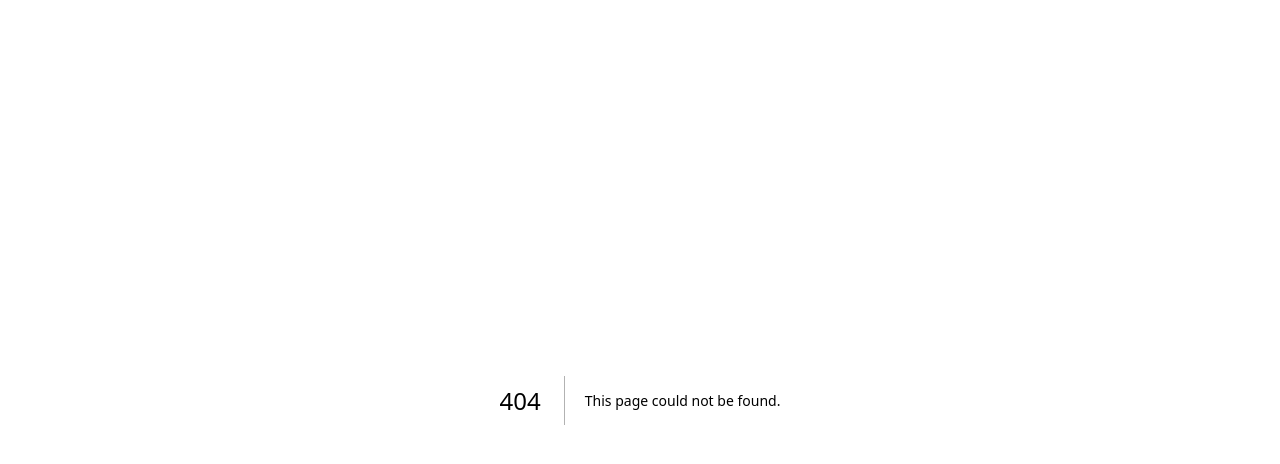
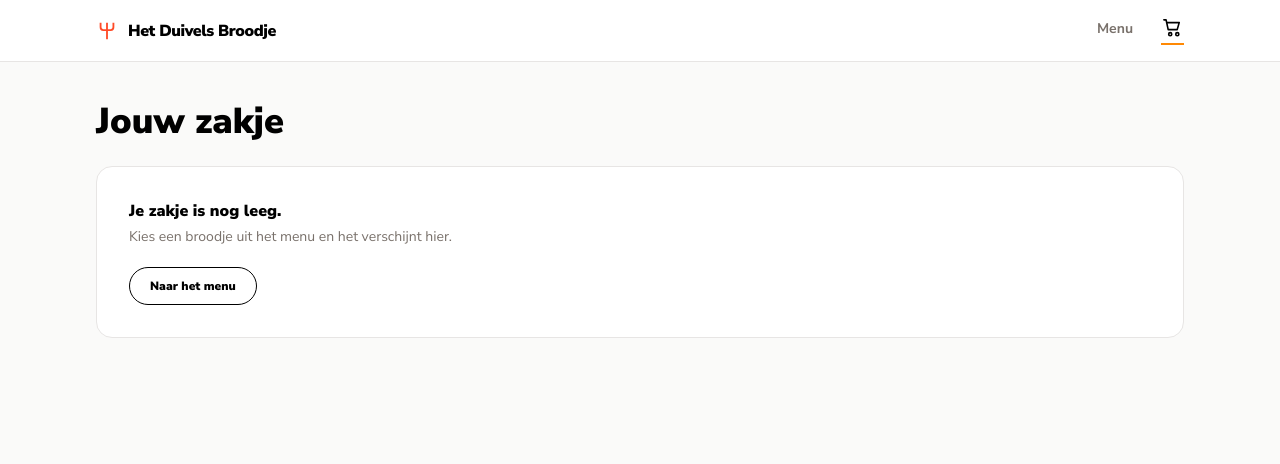
Before and after one commit to AE-nv/fee-intro, a Next.js app: page /cart in a window 1280 px wide. Before the commit this address had no page. Shown: the top 464 px of the page. Built offline with nearby package versions, Linux system fonts and the light colour scheme.

Commit message:
add shopping basket page

```diff
--- /dev/null
+++ b/src/app/cart/page.tsx
@@ -0,0 +1,92 @@
+"use client";
+
+import Link from "next/link";
+import { Button } from "@/components/Button";
+import { CartLine } from "@/components/CartLine";
+import { useShoppingCart } from "@/components/ShoppingCartProvider";
+import { sandwiches } from "@/data/sandwiches";
+import { formatPrice } from "@/util/formatPrice";
+
+export default function CartPage() {
+  const { basket, itemCount, addToBasket, removeFromBasket } =
+    useShoppingCart();
+
+  const lines = Object.entries(basket).flatMap(([id, quantity]) => {
+    const sandwich = sandwiches.find((sandwich) => sandwich.id === id);
+    return sandwich ? { sandwich, quantity } : [];
+  });
+
+  const total = lines.reduce(
+    (sum, line) => sum + line.sandwich.price * line.quantity,
+    0,
+  );
+
+  return (
+    <main className="flex flex-1 flex-col">
+      <div className="mx-auto w-full max-w-6xl px-5 py-8 lg:px-8 lg:py-10">
+        <h1 className="text-3xl font-black lg:text-4xl">Jouw zakje</h1>
+
+        {lines.length === 0 ? (
+          <div className="mt-6 rounded-2xl border border-stone-200 bg-white p-8">
+            <p className="font-black">Je zakje is nog leeg.</p>
+            <p className="mt-1 text-sm text-stone-500">
+              Kies een broodje uit het menu en het verschijnt hier.
+            </p>
+            <Link
+              href="/"
+              className="mt-5 inline-flex rounded-full border border-black px-5 py-2.5 text-xs font-black text-black transition-colors hover:bg-black hover:text-white"
+            >
+              Naar het menu
+            </Link>
+          </div>
+        ) : (
+          <>
+            <p className="mt-1 text-sm text-stone-500">
+              {itemCount} {itemCount === 1 ? "broodje" : "broodjes"} · levering
+              op kantoor
+            </p>
+
+            <div className="mt-5 grid items-start gap-8 lg:grid-cols-[1fr_360px]">
+              <div className="flex flex-col gap-4">
+                <ul className="divide-y divide-stone-200 overflow-hidden rounded-2xl border border-stone-200 bg-white">
+                  {lines.map((line) => (
+                    <CartLine
+                      key={line.sandwich.id}
+                      sandwich={line.sandwich}
+                      quantity={line.quantity}
+                      onIncrease={() => addToBasket(line.sandwich.id)}
+                      onDecrease={() => removeFromBasket(line.sandwich.id)}
+                    />
+                  ))}
+                </ul>
+
+                <Link
+                  href="/"
+                  className="inline-flex self-start rounded-full border border-black px-5 py-2.5 text-xs font-black text-black transition-colors hover:bg-black hover:text-white"
+                >
+                  Verder shoppen
+                </Link>
+              </div>
+
+              <div className="flex flex-col gap-4 rounded-2xl border border-stone-200 bg-white p-6">
+                <h2 className="text-lg font-black">Overzicht</h2>
+                <div className="flex items-baseline justify-between">
+                  <span className="font-black">Totaal</span>
+                  <span className="text-2xl font-black">
+                    {formatPrice(total)}
+                  </span>
+                </div>
+                <Button size="md" fullWidth>
+                  Naar afrekenen
+                </Button>
+                <p className="text-xs leading-normal text-stone-400">
+                  Bestel voor 10u30, dan leveren we vandaag op kantoor.
+                </p>
+              </div>
+            </div>
+          </>
+        )}
+      </div>
+    </main>
+  );
+}
--- a/src/app/layout.tsx
+++ b/src/app/layout.tsx
@@ -1,5 +1,7 @@
 import type { Metadata } from "next";
 import { Nunito_Sans } from "next/font/google";
+import { Header } from "@/components/Header";
+import { ShoppingCartProvider } from "@/components/ShoppingCartProvider";
 import "./globals.css";
 
 const nunitoSans = Nunito_Sans({
@@ -17,7 +19,13 @@ export const metadata: Metadata = {
 export default function RootLayout({ children }: LayoutProps<"/">) {
   return (
     <html lang="nl" className={`${nunitoSans.variable} h-full antialiased`}>
-      <body className="min-h-full flex flex-col font-sans">{children}</body>
+      <body className="flex min-h-full flex-col bg-stone-50 font-sans">
+        {/* The cart lives here, above the routes, so it survives navigation. */}
+        <ShoppingCartProvider>
+          <Header />
+          {children}
+        </ShoppingCartProvider>
+      </body>
     </html>
   );
 }
--- a/src/app/page.tsx
+++ b/src/app/page.tsx
@@ -1,29 +1,14 @@
 "use client";
 
-import { useState } from "react";
-import { Header } from "@/components/Header";
 import { Hero } from "@/components/Hero";
 import { SandwichCard } from "@/components/SandwichCard";
+import { useShoppingCart } from "@/components/ShoppingCartProvider";
 import { sandwiches } from "@/data/sandwiches";
 
 export default function Home() {
-  // The one source of truth: how many of each sandwich is in the basket.
-  const [basket, setBasket] = useState<Record<string, number>>({});
-
-  function addToBasket(id: string) {
-    setBasket((current) => ({ ...current, [id]: (current[id] ?? 0) + 1 }));
-  }
-
-  // Derived from the basket, never stored separately.
-  const itemCount = Object.values(basket).reduce(
-    (total, qty) => total + qty,
-    0,
-  );
+  const { addToBasket } = useShoppingCart();
 
   return (
-    <div className="flex flex-1 flex-col bg-stone-50">
-      <Header cartCount={itemCount} />
-
     <main className="flex flex-1 flex-col">
       <Hero />
 
@@ -54,6 +39,5 @@ export default function Home() {
         </div>
       </section>
     </main>
-    </div>
   );
 }
--- /dev/null
+++ b/src/components/CartLine.tsx
@@ -0,0 +1,71 @@
+import Image from "next/image";
+import { Button } from "@/components/Button";
+import { Tag } from "@/components/Tag";
+import type { Sandwich } from "@/data/sandwiches";
+import { formatPrice } from "@/util/formatPrice";
+
+type Props = {
+  sandwich: Sandwich;
+  quantity: number;
+  onIncrease: () => void;
+  onDecrease: () => void;
+};
+
+export function CartLine({
+  sandwich,
+  quantity,
+  onIncrease,
+  onDecrease,
+}: Props) {
+  return (
+    <li className="flex flex-wrap items-center gap-4 p-4">
+      <Image
+        src={sandwich.image}
+        alt={`Broodje ${sandwich.name}`}
+        width={800}
+        height={300}
+        className="h-18 w-18 flex-none rounded-xl object-cover"
+      />
+
+      <div className="flex min-w-40 flex-1 flex-col gap-1">
+        <div className="flex items-center gap-2">
+          <span className="font-black">{sandwich.name}</span>
+          {!!sandwich.tag && (
+            <Tag variant={sandwich.tag === "Pikant" ? "accent" : "neutral"}>
+              {sandwich.tag}
+            </Tag>
+          )}
+        </div>
+        <span className="text-xs text-stone-500">
+          {formatPrice(sandwich.price)} per stuk
+        </span>
+      </div>
+
+      <div className="flex items-center gap-0.5 rounded-full border border-stone-200 bg-stone-50 p-1">
+        <Button
+          variant="neutral"
+          size="icon"
+          onClick={onDecrease}
+          label={`Eén ${sandwich.name} minder`}
+        >
+          −
+        </Button>
+        <span className="min-w-7 text-center text-sm font-black">
+          {quantity}
+        </span>
+        <Button
+          variant="dark"
+          size="icon"
+          onClick={onIncrease}
+          label={`Eén ${sandwich.name} meer`}
+        >
+          +
+        </Button>
+      </div>
+
+      <span className="w-20 text-right font-black">
+        {formatPrice(sandwich.price * quantity)}
+      </span>
+    </li>
+  );
+}
--- a/src/components/Header.tsx
+++ b/src/components/Header.tsx
@@ -1,35 +1,43 @@
+"use client";
+
 import Image from "next/image";
+import Link from "next/link";
+import { usePathname } from "next/navigation";
+import { useShoppingCart } from "@/components/ShoppingCartProvider";
 
-type Props = {
-  cartCount: number;
-};
+export function Header() {
+  const pathname = usePathname();
+  const { itemCount } = useShoppingCart();
 
-export function Header({ cartCount }: Props) {
+  const active = "border-b-2 border-orange-400 pb-1 text-black";
+  const inactive = "pb-1 text-stone-500";
+
   return (
     <header className="sticky top-0 z-10 border-b border-stone-200 bg-white">
       <div className="mx-auto flex w-full max-w-6xl items-center justify-between px-5 py-3 lg:px-8 lg:py-4">
-        <div className="flex items-center gap-2.5">
+        <Link href="/" className="flex items-center gap-2.5">
           <Image src="/icons/logo.svg" alt="" width={22} height={22} />
           <span className="text-base font-black tracking-tight">
             Het Duivels Broodje
           </span>
-        </div>
+        </Link>
 
         <nav className="flex items-center gap-7 text-sm font-bold">
-          <span className="border-b-2 border-orange-400 pb-1 text-black">
+          <Link href="/" className={pathname === "/" ? active : inactive}>
             Menu
-          </span>
-          <span
-            className="relative flex items-center text-black"
+          </Link>
+          <Link
+            href="/cart"
             aria-label="Winkelwagen"
+            className={`relative flex items-center ${pathname === "/cart" ? active : "pb-1 text-black"}`}
           >
             <Image src="/icons/cart.svg" alt="" width={23} height={23} />
-            {cartCount > 0 && (
+            {itemCount > 0 && (
               <span className="absolute -top-2 -right-2 grid h-4 min-w-4 place-items-center rounded-full bg-red-500 px-1 text-xs font-black text-white ring-2 ring-white">
-                {cartCount}
+                {itemCount}
               </span>
             )}
-          </span>
+          </Link>
         </nav>
       </div>
     </header>
--- a/src/components/SandwichCard.tsx
+++ b/src/components/SandwichCard.tsx
@@ -1,6 +1,7 @@
 import Image from "next/image";
 import { Button } from "@/components/Button";
 import { Tag } from "@/components/Tag";
+import { formatPrice } from "@/util/formatPrice";
 
 type Props = {
   name: string;
@@ -39,9 +40,7 @@ export function SandwichCard({
           {description}
         </p>
         <div className="flex items-center justify-between pt-1">
-          <span className="text-lg font-black">
-            € {price.toFixed(2).replace(".", ",")}
-          </span>
+          <span className="text-lg font-black">{formatPrice(price)}</span>
           <Button onClick={onAdd}>Toevoegen</Button>
         </div>
       </div>
--- /dev/null
+++ b/src/components/ShoppingCartProvider.tsx
@@ -0,0 +1,62 @@
+"use client";
+
+import { createContext, useContext, useState } from "react";
+
+type ShoppingCart = {
+  basket: Record<string, number>;
+  itemCount: number;
+  addToBasket: (id: string) => void;
+  removeFromBasket: (id: string) => void;
+};
+
+const ShoppingCartContext = createContext<ShoppingCart | null>(null);
+
+type Props = {
+  children: React.ReactNode;
+};
+
+export function ShoppingCartProvider({ children }: Props) {
+  // The one source of truth. It lives in the layout, so it survives
+  // navigating between / and /cart.
+  const [basket, setBasket] = useState<Record<string, number>>({});
+
+  function addToBasket(id: string) {
+    setBasket((current) => ({ ...current, [id]: (current[id] ?? 0) + 1 }));
+  }
+
+  function removeFromBasket(id: string) {
+    setBasket((current) => {
+      const quantity = (current[id] ?? 0) - 1;
+      const next = { ...current };
+      if (quantity > 0) {
+        next[id] = quantity;
+      } else {
+        delete next[id];
+      }
+      return next;
+    });
+  }
+
+  const itemCount = Object.values(basket).reduce(
+    (total, quantity) => total + quantity,
+    0,
+  );
+
+  return (
+    <ShoppingCartContext
+      value={{ basket, itemCount, addToBasket, removeFromBasket }}
+    >
+      {children}
+    </ShoppingCartContext>
+  );
+}
+
+export function useShoppingCart() {
+  const cart = useContext(ShoppingCartContext);
+  if (!cart) {
+    throw new Error(
+      "useShoppingCart must be used inside a ShoppingCartProvider",
+    );
+  }
+  return cart;
+}
--- /dev/null
+++ b/src/util/formatPrice.ts
@@ -0,0 +1,3 @@
+export function formatPrice(amount: number) {
+  return `€ ${amount.toFixed(2).replace(".", ",")}`;
+}
```
Also changed, not shown: src/components/Button.tsx (+32 -2 lines). Lines whose indentation alone changed are shown as unchanged.
